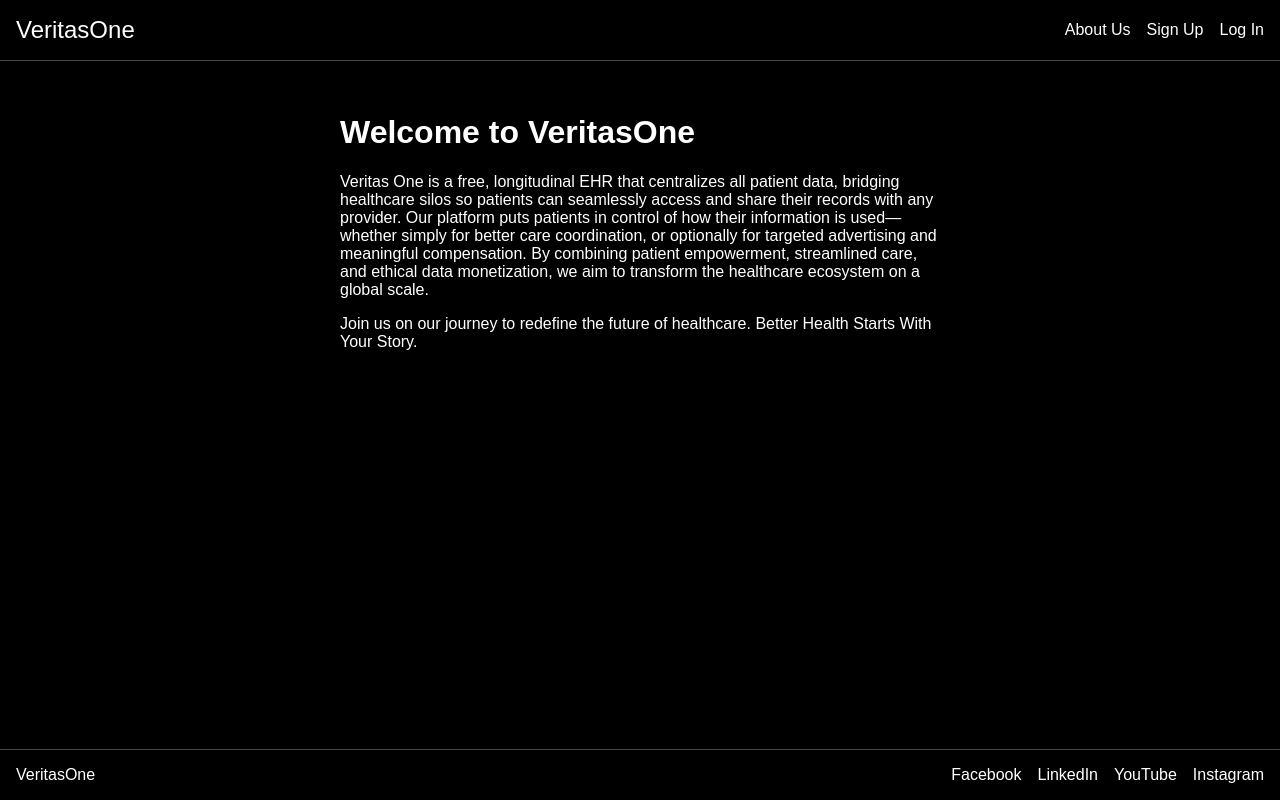
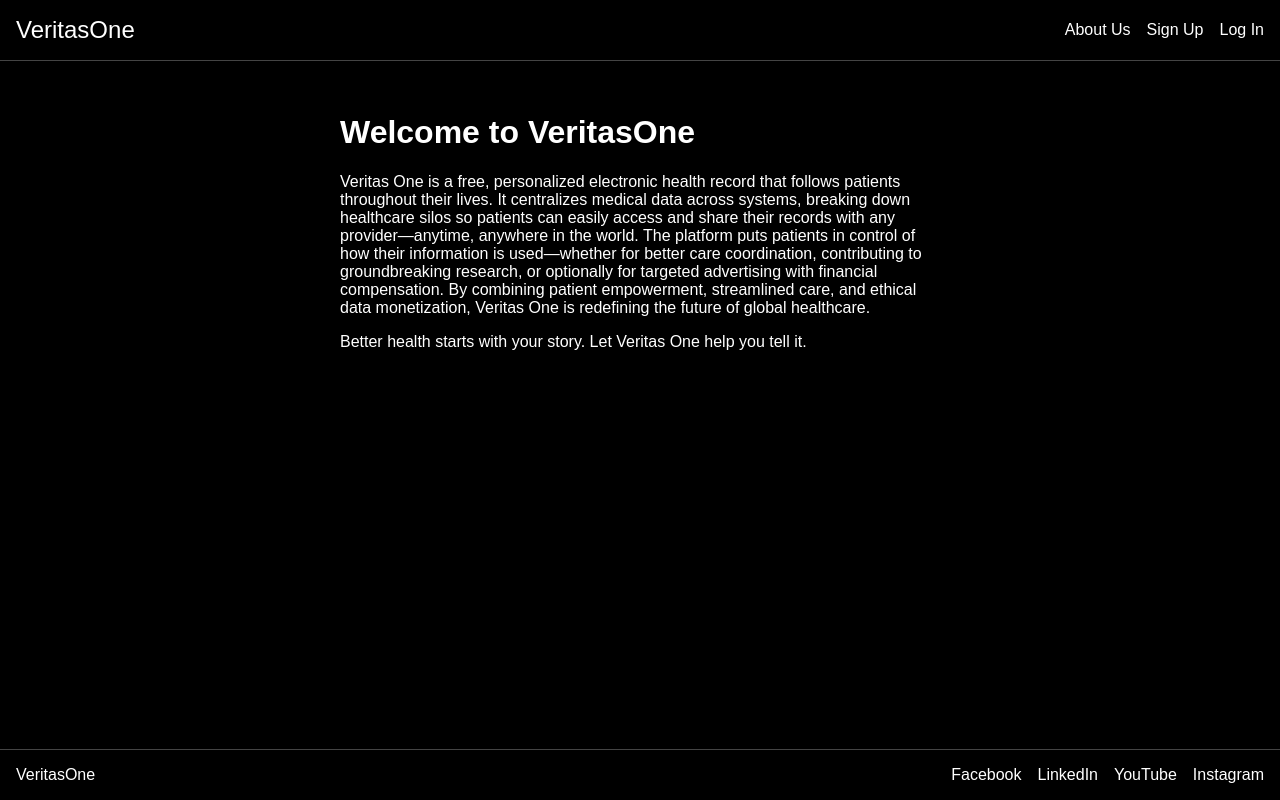
Before and after one commit to VNFowleri/veritas_one_front_end_html, a React (Create React App) app in the folder react_front_end_app/: page /about in a window 1280 px wide. Built offline with nearby package versions, Linux system fonts and the light colour scheme.

Commit message:
Updated About Page again again

```diff
--- a/react_front_end_app/src/pages/About.js
+++ b/react_front_end_app/src/pages/About.js
@@ -12,15 +12,16 @@ const About = () => {
     >
       <h1>Welcome to VeritasOne</h1>
       <p>
-        Veritas One is a free, longitudinal EHR that centralizes all patient data, bridging
-        healthcare silos so patients can seamlessly access and share their records with any provider.
-        Our platform puts patients in control of how their information is used—whether simply
-        for better care coordination, or optionally for targeted advertising and meaningful
-        compensation. By combining patient empowerment, streamlined care, and ethical data
-        monetization, we aim to transform the healthcare ecosystem on a global scale.
+        Veritas One is a free, personalized electronic health record that follows patients throughout their lives.
+        It centralizes medical data across systems, breaking down healthcare silos so patients can easily access
+        and share their records with any provider—anytime, anywhere in the world.
+        The platform puts patients in control of how their information is used—whether for better care coordination,
+        contributing to groundbreaking research, or optionally for targeted advertising with financial compensation.
+        By combining patient empowerment, streamlined care, and ethical data monetization, Veritas One is redefining
+        the future of global healthcare.
       </p>
-         <p>
-        Join us on our journey to redefine the future of healthcare. Better Health Starts With Your Story.
+      <p>
+        Better health starts with your story. Let Veritas One help you tell it.
       </p>
     </div>
   );
```
